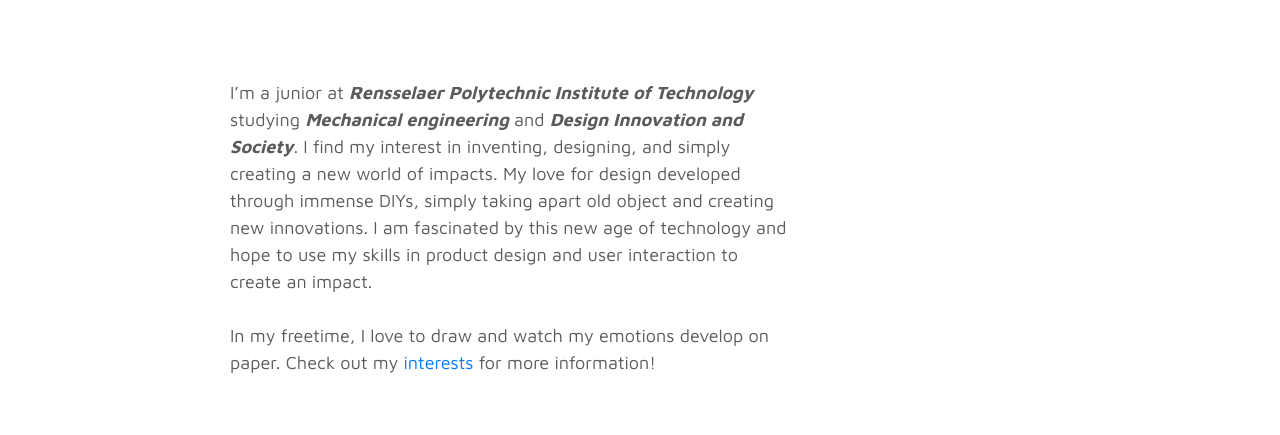
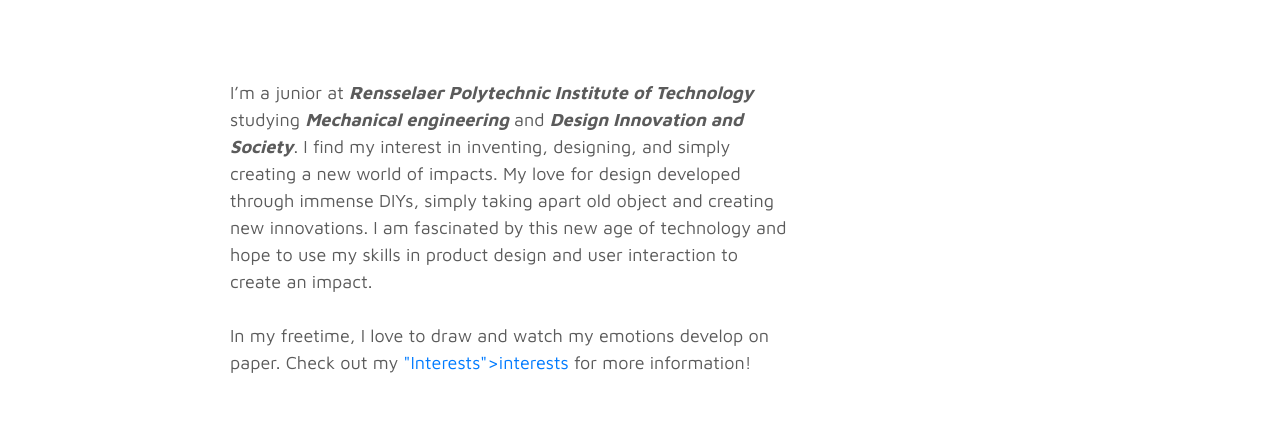
Before and after one commit to gaon124/Nila-Gao-, a plain HTML site: page about.html in a window 1280 px wide. Shown: the part 365-800 px from the top of the page. Drawn offline with Linux system fonts and the light colour scheme.

Commit message:
Update about.html

```diff
--- a/about.html
+++ b/about.html
@@ -70,7 +70,7 @@
         I am fascinated by this new age of technology and hope to use my skills in product design and user interaction to create an impact.
         <br>
         <br>
-            In my freetime, I love to draw and watch my emotions develop on paper. Check out my <a href="interests.html"><span data-hover="Interests">interests</span></a>
+            In my freetime, I love to draw and watch my emotions develop on paper. Check out my <a href="interests.html">"Interests">interests</a>
             for more information!
             <div class="custom-btn-group mt-4">
             <a href="https://drive.google.com/file/d/1GZQQFTovLSUCqgSD3GO5boCloAz-d6SV/view?usp=sharing" class="btn mr-lg-2 custom-btn"><i class='uil uil-file-alt'></i> Download Resume</a>
```
